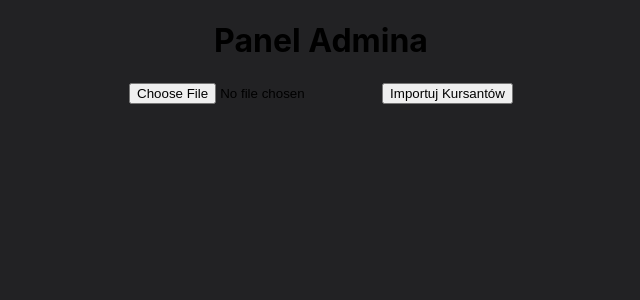
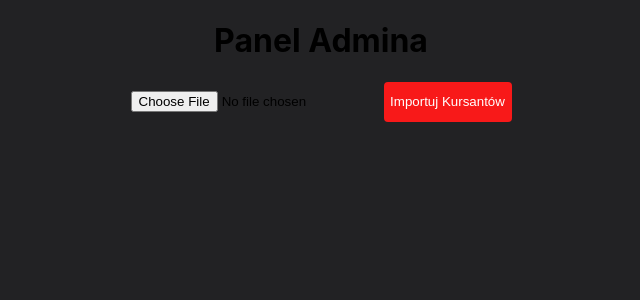
Before and after one commit to Mati5241/megak-headhunter-front, a React (Create React App) app: page / in a window 1280 px wide. Shown: the top 300 px of the page, without its empty margins (319-959 px from the left). Built offline with nearby package versions, Linux system fonts and the light colour scheme.

Commit message:
Import button style update

```diff
--- a/src/pages/AdminPage/Admin.css
+++ b/src/pages/AdminPage/Admin.css
@@ -0,0 +1,10 @@
+  button {
+    width: 10%;
+    height: 40px;
+    background-color: #f81919;
+    color: #fff;
+    border: none;
+    border-radius: 4px;
+    cursor: pointer;
+    transition: 0.3s;
+  }
--- a/src/pages/AdminPage/Admin.tsx
+++ b/src/pages/AdminPage/Admin.tsx
@@ -1,4 +1,5 @@
 import React, { useState } from 'react';
+import './Admin.css';
 
 interface Student {
   name: string;
```
